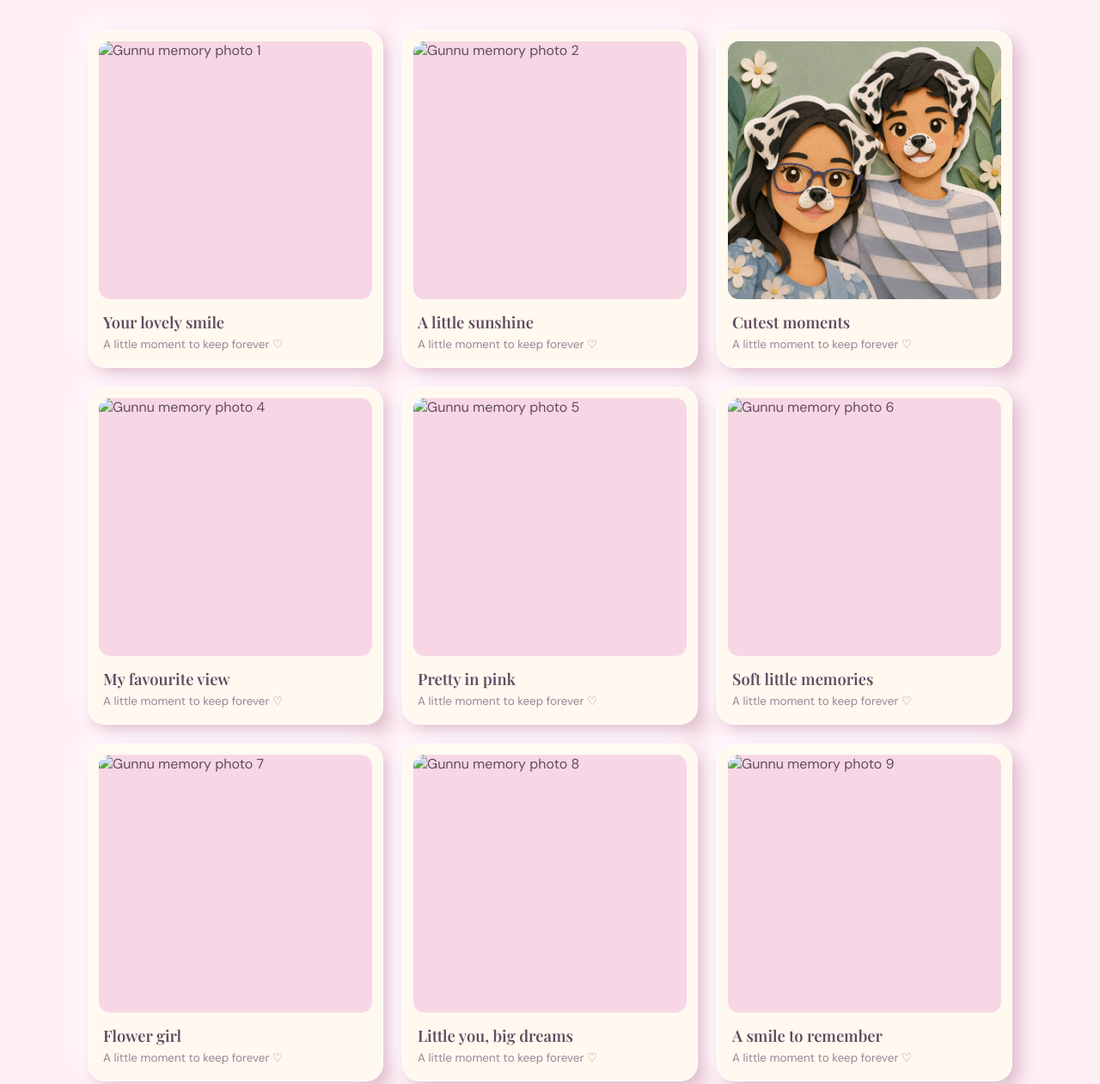
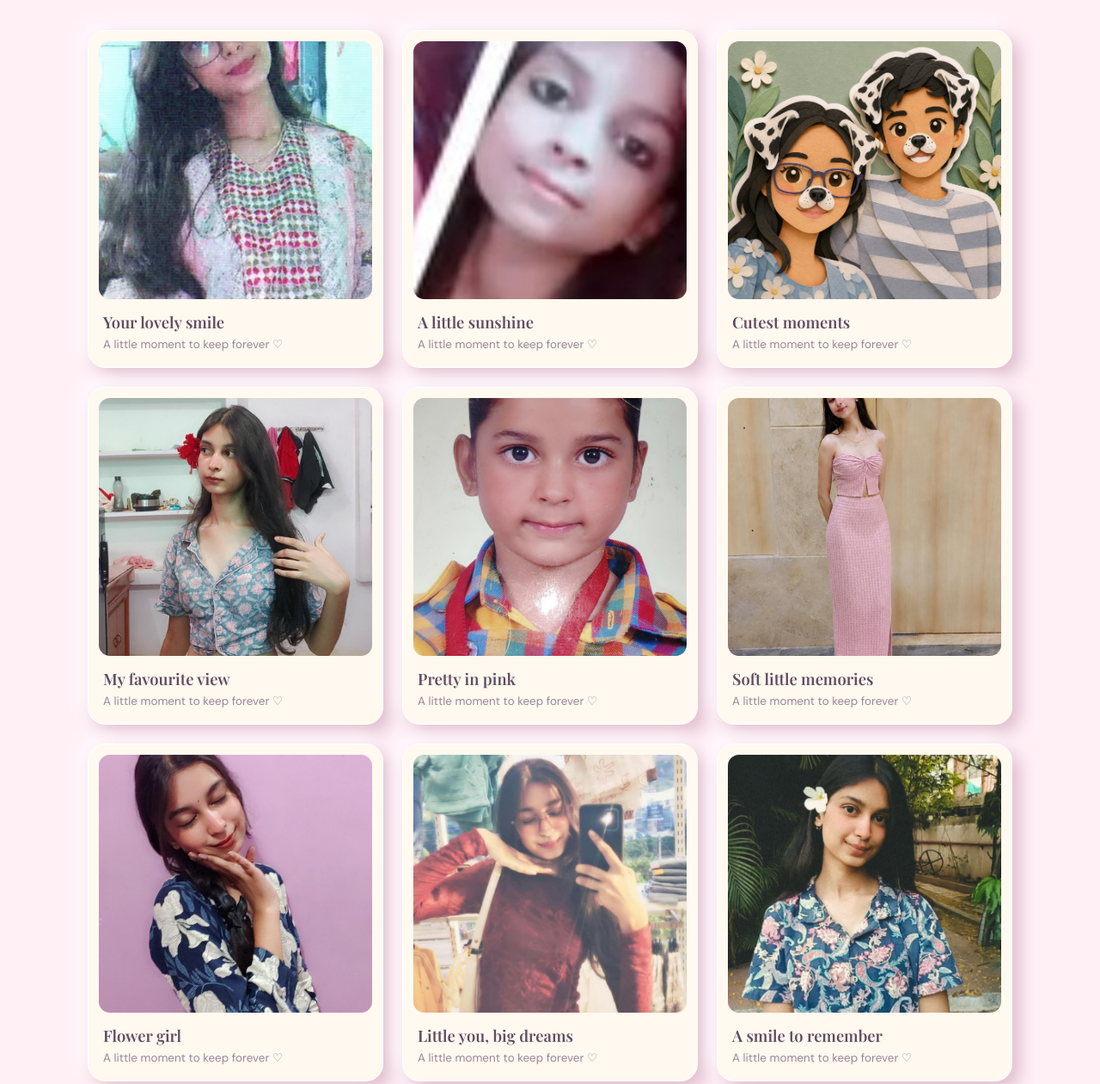
Before and after one commit to Princejhaa01/Gunnu-birthday-, a plain HTML site: page index.html in a window 1280 px wide. Shown: the part 1088-2349 px from the top of the page at 86% size. Drawn offline with nearby package versions, Linux system fonts and the light colour scheme; files whose address does not match are found by name.

Commit message:
Update image sources for memory cards

```diff
--- a/index.html
+++ b/index.html
@@ -33,16 +33,16 @@ footer{text-align:center;padding:25px 20px 40px;color:#a58a9d;font-size:.82rem}
 <header class="hero"><span class="float f1">💗</span><span class="float f2">🌷</span><span class="float f3">✨</span><span class="float f4">🎀</span><div><div class="eyebrow">a tiny universe made for you</div><h1>Happy Birthday <em>Gunnu ♡</em></h1><p class="sub">October 17 · A little sweetness, a lot of love, and a whole page just for you.</p><div class="cake" aria-label="Pastel birthday cake"><div class="plate"></div><div class="cake-base"></div><div class="icing"></div><div class="drip"></div><div class="drip d2"></div><div class="drip d3"></div><div class="candle"></div><div class="flame"></div></div><p class="sub">Made with tiny details and the biggest smile. ✿</p><a class="scroll" href="#memories">scroll to unwrap the love ↓</a></div></header>
 <main>
 <section class="section" id="memories"><div class="section-head reveal"><div class="kicker">little moments, big feelings</div><h2>Our tiny scrapbook</h2><p>Ten little windows into the moments that make you special. Every picture gets its own soft claymorphism card. ♡</p></div><div class="gallery">
-<article class="card reveal" style="--tilt:-2deg"><img src="photos/photo-01.jpg" alt="Gunnu memory photo 1" loading="lazy"><h3>Your lovely smile</h3><p>A little moment to keep forever ♡</p></article>
-<article class="card reveal" style="--tilt:2deg"><img src="photos/photo-02.jpg" alt="Gunnu memory photo 2" loading="lazy"><h3>A little sunshine</h3><p>A little moment to keep forever ♡</p></article>
+<article class="card reveal" style="--tilt:-2deg"><img src="photo-01.jpg" alt="Gunnu memory photo 1" loading="lazy"><h3>Your lovely smile</h3><p>A little moment to keep forever ♡</p></article>
+<article class="card reveal" style="--tilt:2deg"><img src="photo-02.jpg" alt="Gunnu memory photo 2" loading="lazy"><h3>A little sunshine</h3><p>A little moment to keep forever ♡</p></article>
 <article class="card reveal" style="--tilt:-1deg"><img src="photos/photo-03.png" alt="Gunnu memory photo 3" loading="lazy"><h3>Cutest moments</h3><p>A little moment to keep forever ♡</p></article>
-<article class="card reveal" style="--tilt:2deg"><img src="photos/photo-04.jpg" alt="Gunnu memory photo 4" loading="lazy"><h3>My favourite view</h3><p>A little moment to keep forever ♡</p></article>
-<article class="card reveal" style="--tilt:-3deg"><img src="photos/photo-05.jpg" alt="Gunnu memory photo 5" loading="lazy"><h3>Pretty in pink</h3><p>A little moment to keep forever ♡</p></article>
-<article class="card reveal" style="--tilt:1deg"><img src="photos/photo-06.jpg" alt="Gunnu memory photo 6" loading="lazy"><h3>Soft little memories</h3><p>A little moment to keep forever ♡</p></article>
-<article class="card reveal" style="--tilt:3deg"><img src="photos/photo-07.jpg" alt="Gunnu memory photo 7" loading="lazy"><h3>Flower girl</h3><p>A little moment to keep forever ♡</p></article>
-<article class="card reveal" style="--tilt:-2deg"><img src="photos/photo-08.jpg" alt="Gunnu memory photo 8" loading="lazy"><h3>Little you, big dreams</h3><p>A little moment to keep forever ♡</p></article>
-<article class="card reveal" style="--tilt:2deg"><img src="photos/photo-09.jpg" alt="Gunnu memory photo 9" loading="lazy"><h3>A smile to remember</h3><p>A little moment to keep forever ♡</p></article>
-<article class="card reveal" style="--tilt:-1deg"><img src="photos/photo-10.png" alt="Gunnu memory photo 10" loading="lazy"><h3>Forever a favourite</h3><p>A little moment to keep forever ♡</p></article>
+<article class="card reveal" style="--tilt:2deg"><img src="photo-04.jpg" alt="Gunnu memory photo 4" loading="lazy"><h3>My favourite view</h3><p>A little moment to keep forever ♡</p></article>
+<article class="card reveal" style="--tilt:-3deg"><img src="photo-05.jpg" alt="Gunnu memory photo 5" loading="lazy"><h3>Pretty in pink</h3><p>A little moment to keep forever ♡</p></article>
+<article class="card reveal" style="--tilt:1deg"><img src="photo-06.jpg" alt="Gunnu memory photo 6" loading="lazy"><h3>Soft little memories</h3><p>A little moment to keep forever ♡</p></article>
+<article class="card reveal" style="--tilt:3deg"><img src="photo-07.jpg" alt="Gunnu memory photo 7" loading="lazy"><h3>Flower girl</h3><p>A little moment to keep forever ♡</p></article>
+<article class="card reveal" style="--tilt:-2deg"><img src="photo-08.jpg" alt="Gunnu memory photo 8" loading="lazy"><h3>Little you, big dreams</h3><p>A little moment to keep forever ♡</p></article>
+<article class="card reveal" style="--tilt:2deg"><img src="photo-09.jpg" alt="Gunnu memory photo 9" loading="lazy"><h3>A smile to remember</h3><p>A little moment to keep forever ♡</p></article>
+<article class="card reveal" style="--tilt:-1deg"><img src="photo-10.png" alt="Gunnu memory photo 10" loading="lazy"><h3>Forever a favourite</h3><p>A little moment to keep forever ♡</p></article>
 </div></section>
 <section class="letter-wrap"><article class="letter reveal"><div class="kicker">a letter, just for you</div><h2>Dear Gunnu, 💌</h2><p>Happy Birthday to someone who makes ordinary moments feel a little more magical. Today is all about you — your smile, your dreams, your kindness, and all the beautiful things that make you who you are.</p><p>I hope this new year of your life brings you peaceful days, exciting surprises, reasons to laugh, and people who remind you how special you are. Keep being your lovely self, keep dreaming big, and never forget that you deserve so much happiness.</p><p>If I could wrap up one wish for you, it would be this: may your heart feel loved, your days feel bright, and your little dreams find their way to you. Here's to more memories, more laughter, and more moments worth keeping. ♡</p><p class="sign">With lots of love, always ✿</p></article></section>
 <section class="section center"><div class="section-head reveal"><div class="kicker">make a birthday wish</div><h2>One little wish, just for you 🎂</h2><p>Close your eyes for a second and wish for something beautiful.</p></div><button class="soft-btn" id="wishBtn" type="button">✨ Make a wish</button><div class="wish-note" id="wishNote" aria-live="polite"></div></section>
```
